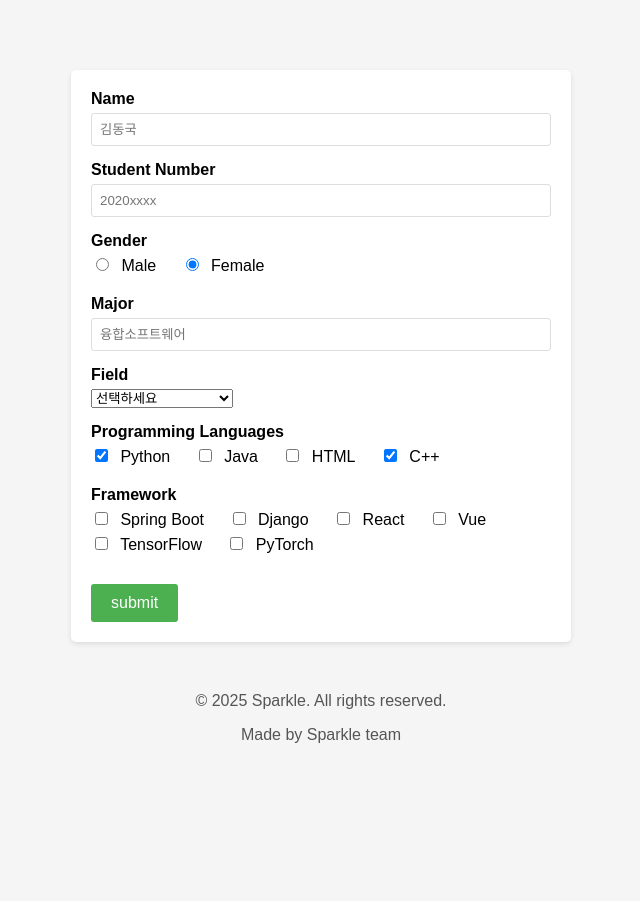
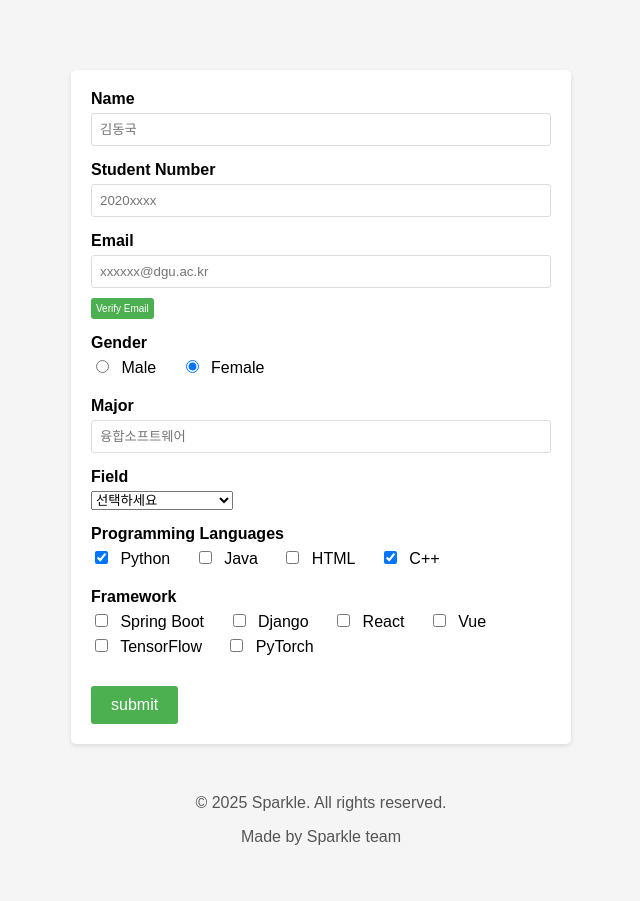
Before and after one commit to CSID-DGU/2025-2-OSSPrac-sparkle-01, a Flask app: page / in a window 1280 px wide. Shown: the top 901 px of the page, without its empty margins (319-959 px from the left). Before the commit the page ends 743 px from the top, so only its background shows below. Run offline with Flask 3, Linux system fonts and the light colour scheme.

Commit message:
add email & email verification

```diff
--- a/Subject3_1/ex4.py
+++ b/Subject3_1/ex4.py
@@ -21,6 +21,8 @@ class BasicMember(TeamMember):
             result['name'] = data['name']
         if 'student_number' in data:
             result['student_number'] = data['student_number']
+        if 'email' in data:
+            result['email'] = data['email']
         return result
 
 class Member1(TeamMember):
--- a/Subject3_1/templates/input.html
+++ b/Subject3_1/templates/input.html
@@ -47,6 +47,15 @@
             font-weight: normal;
             margin-right: 20px;
         }
+        .Email_Verification {
+            background-color: #4CAF50;
+            color: white;
+            padding: 5px 5px;
+            border: none;
+            border-radius: 3px;
+            cursor: pointer;
+            font-size: 10px;
+        }
         button {
             background-color: #4CAF50;
             color: white;
@@ -72,6 +81,13 @@
         <div class="form-group">
             <label for="student_number">Student Number</label>
             <input type="text" id="student_number" name="student_number" placeholder="2020xxxx" required>
+        </div>
+
+        <div class="form-group">
+            <label for="email">Email</label>
+            <input type="text" id="email" name="email" placeholder="xxxxxx@dgu.ac.kr" required>
+            <br>
+            <button class="Email_Verification" type="button">Verify Email</button>
         </div>
 
         <div class="form-group">
```
